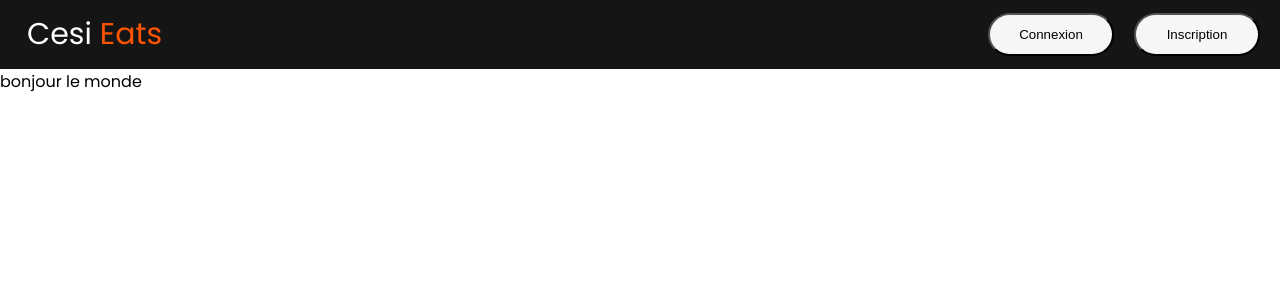
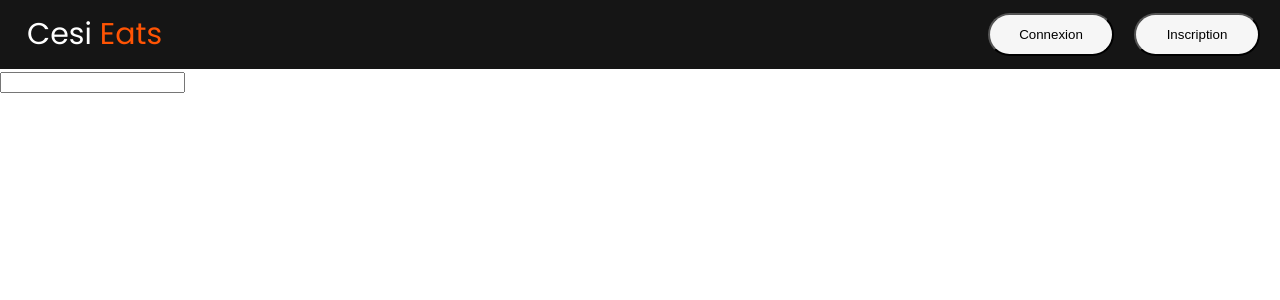
Before and after one commit to CESI-ORL-A4/cesi-eats-groupe-4, a Vue app in the folder view-web-app/: page / in a window 1280 px wide. Shown: the top 300 px of the page. Built offline with nearby package versions, Linux system fonts and the light colour scheme.

Commit message:
Autocomplete (unfinish)

```diff
--- a/view-web-app/package.json
+++ b/view-web-app/package.json
@@ -10,6 +10,7 @@
     "lint": "eslint . --ext .vue,.js,.jsx,.cjs,.mjs,.ts,.tsx,.cts,.mts --fix --ignore-path .gitignore"
   },
   "dependencies": {
+    "axios": "^0.27.2",
     "vue": "^3.2.37",
     "vue-router": "^4.0.16"
   },
--- a/view-web-app/src/App.vue
+++ b/view-web-app/src/App.vue
@@ -4,6 +4,7 @@ import { RouterLink, RouterView } from 'vue-router'
 
 <template>
   <RouterView />
+
 </template>
 
 <style>
--- a/view-web-app/src/components/SignUp.vue
+++ b/view-web-app/src/components/SignUp.vue
@@ -46,8 +46,16 @@
           <th><input type="email" id="email" name="email" placeholder="jean@gmail.com" required="required"></th>
         </tr>
         <tr>
-          <th><label for="address">Numéro de rue</label></th>
-          <th><input type="text" id="address" name="address" placeholder=" " required="required"></th>
+          <th><label for="address" class="control-label">Adresse</label></th>
+          <th>
+            <div class="form-row">
+              <div class="form-group col">
+                <input type="text" class="form-control" v-model="address" id="adresse" name="adresse" autocomplete="off" data-toggle="tooltip" data-placement="top" title="Ce champ est intelligent... essaie d'y taper à peu près n'importequoi, par exemple : barry 65150 ;)" />
+                <div class="address-feedback position-absolute list-group" style="z-index:1100;">
+                </div>
+              </div>
+            </div>
+          </th>
         </tr>
         <tr>
           <th><label for="birthdayDate">Date d'anniversaire </label></th>
@@ -68,6 +76,7 @@
         <br>
         <button class="btn_sign_up_form">S'inscrire</button>
       </div>
+
     </form>
   </div>
 </template>
--- /dev/null
+++ b/view-web-app/src/components/addressAutocomplete.vue
@@ -0,0 +1,50 @@
+<script setup lang="ts">
+import axios from "axios";
+import {ref} from "vue";
+let address_feedback= ref([])
+const address = ref("");
+function getAddress(){
+  address_feedback.value=[];
+  console.log("address", address.value);
+  axios.get('https://api-adresse.data.gouv.fr/search/', {
+    method : "get",
+    headers: {
+      "content-type": "application/json",
+      "Accept": "application/json"
+    },
+    params: {q: address.value,limit: 15, autocomplete: 1 }
+  }).then(response => {
+    response.data.features.forEach(feature => address_feedback.value.push(feature.properties.label));
+    console.log(address_feedback.value)
+  });
+}
+
+function changeAddress(rue: string) {
+  console.log("item",rue);
+  address.value = rue;
+  address_feedback.value=[];
+}
+
+</script>
+
+
+<template>
+  <div>
+    <input type="text" class="form-control" v-on:keyup="getAddress" v-model="address" id="address" name="address" autocomplete="on" data-toggle="tooltip" data-placement="top" title="Ce champ est intelligent... essaie d'y taper à peu près n'importequoi, par exemple : barry 65150 ;)" />
+    <div class="addressAuto">
+      <div class="address_feedback position-absolute list-group" @click="changeAddress(feedback)" :key="feedback"  v-for="feedback in address_feedback" style="z-index:1100;">
+        {{feedback}}
+      </div>
+    </div>
+  </div>
+</template>
+
+
+
+<style scoped>
+
+.list-group{
+  width: 400px;
+  background-color: #F8F8FF;
+}
+</style>
--- a/view-web-app/src/views/HomeView.vue
+++ b/view-web-app/src/views/HomeView.vue
@@ -1,12 +1,19 @@
 <script setup lang="ts">
 import Banner from  '@/components/Banner.vue'
+import addressAutocomplete from '@/components/addressAutocomplete.vue'
 </script>
 
 <template>
   <main>
     <Banner/>
-    <div>
-      bonjour le monde
-    </div>
+    <addressAutocomplete/>
   </main>
 </template>
+
+<style scoped>
+.getAddress{
+  height: 20px;
+  width: 120px;
+}
+
+</style>
```
Also changed, not shown: 1 other file (tests, documents, lock files or other folders).
